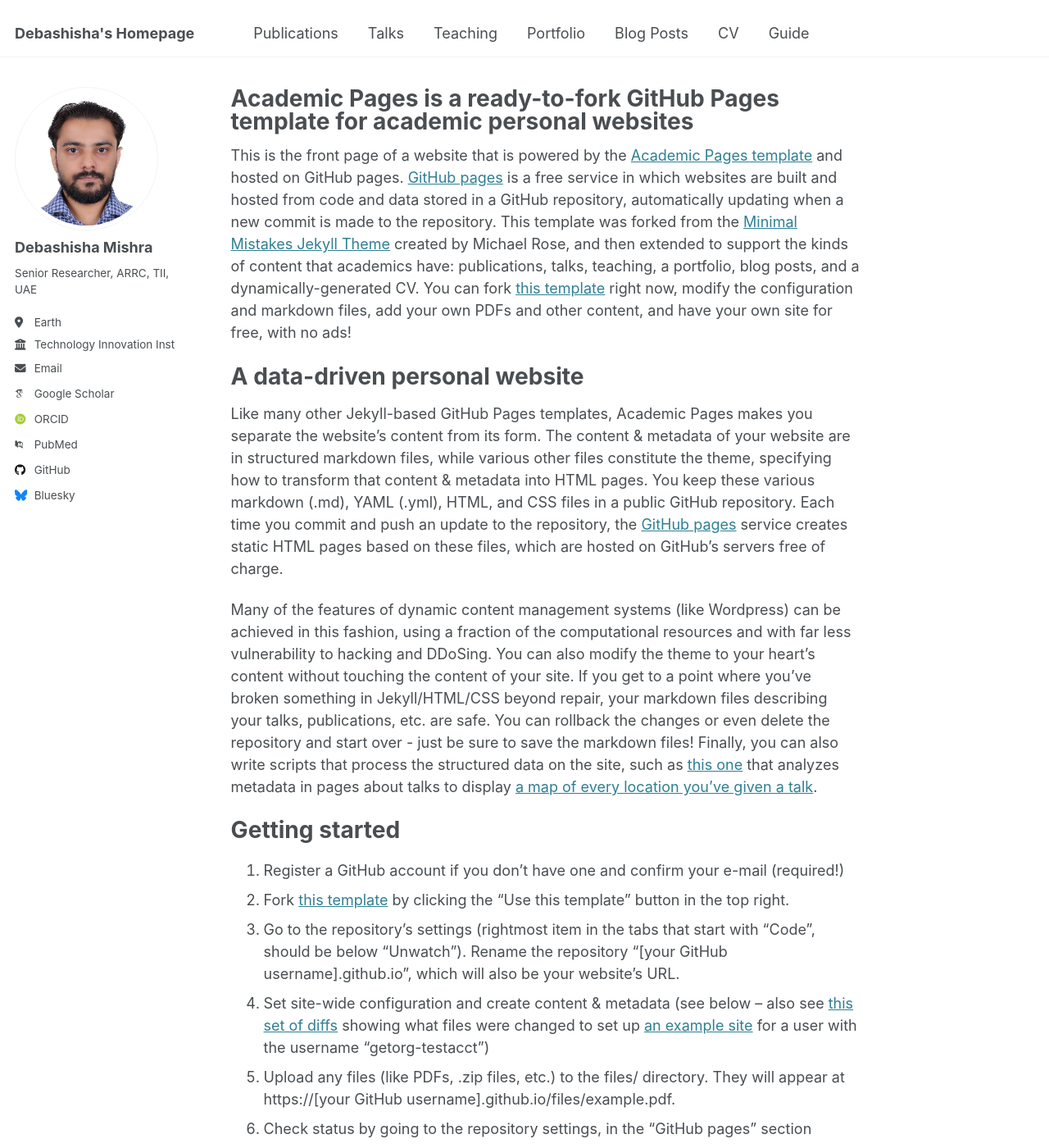
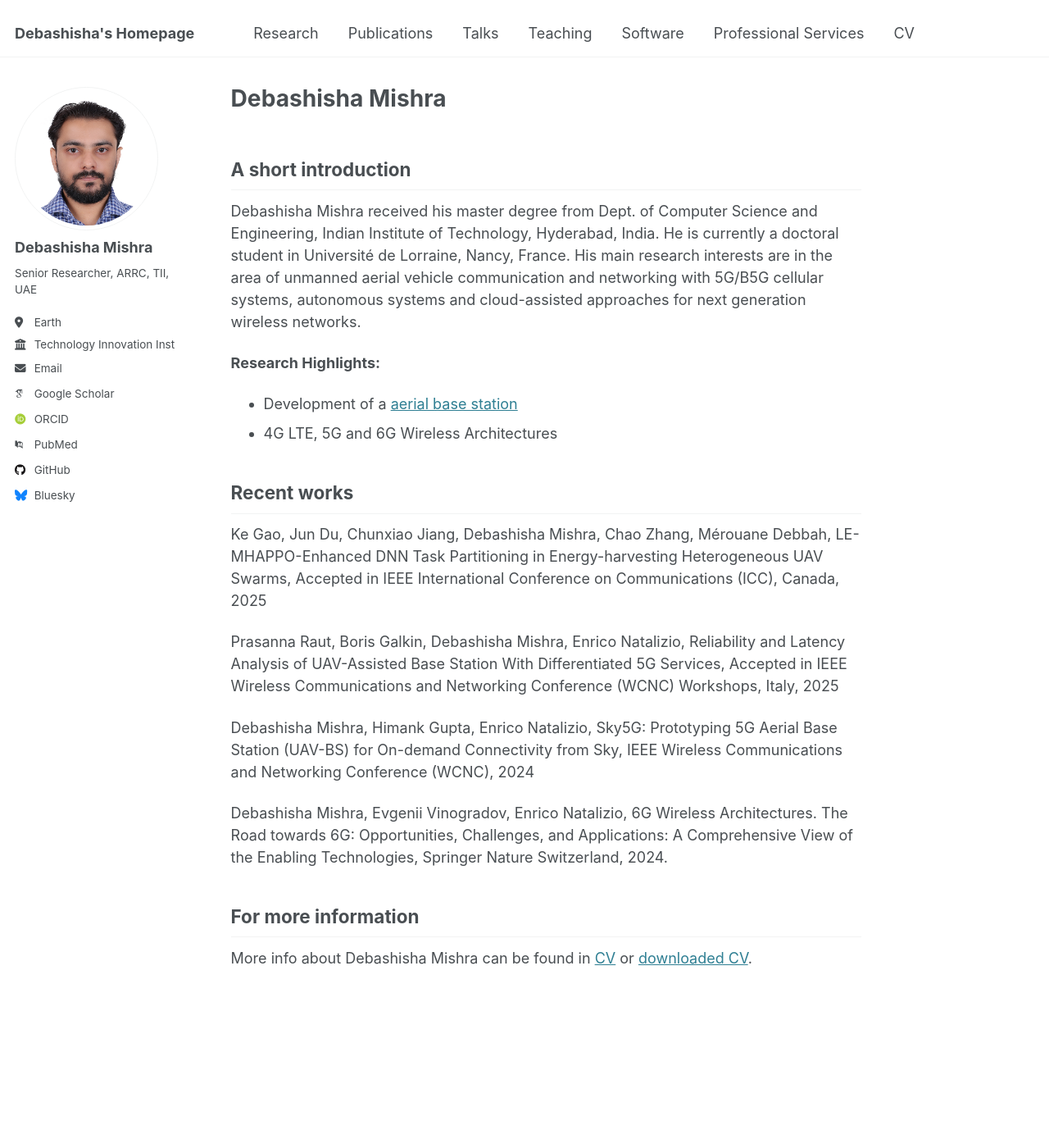
Before and after one commit to debashish216/debashish216.github.io, a Jekyll site: the page built from _pages/about.md, in a window 1280 px wide and 1400 px high. Shown: the whole window at 82% size. Built offline with Jekyll 4.4.1, drawn with Linux system fonts in a browser that asks for light colours; some web fonts are replaced; some of the changed text lies outside the part shown.

Commit message:
Initial commit

```diff
--- a/_pages/about.md
+++ b/_pages/about.md
@@ -1,49 +1,31 @@
 ---
 permalink: /
-title: "Academic Pages is a ready-to-fork GitHub Pages template for academic personal websites"
+title: "Debashisha Mishra"
 author_profile: true
 redirect_from:
   - /about/
   - /about.html
 ---
 
-This is the front page of a website that is powered by the [Academic Pages template](https://github.com/academicpages/academicpages.github.io) and hosted on GitHub pages. [GitHub pages](https://pages.github.com) is a free service in which websites are built and hosted from code and data stored in a GitHub repository, automatically updating when a new commit is made to the repository. This template was forked from the [Minimal Mistakes Jekyll Theme](https://mmistakes.github.io/minimal-mistakes/) created by Michael Rose, and then extended to support the kinds of content that academics have: publications, talks, teaching, a portfolio, blog posts, and a dynamically-generated CV. You can fork [this template](https://github.com/academicpages/academicpages.github.io) right now, modify the configuration and markdown files, add your own PDFs and other content, and have your own site for free, with no ads!
+<!-- This is Ze Jiang's personal homepage. Please also refer to my [homepage@UNSW](https://research.unsw.edu.au/people/dr-ze-jiang).  -->
 
-A data-driven personal website
-======
-Like many other Jekyll-based GitHub Pages templates, Academic Pages makes you separate the website's content from its form. The content & metadata of your website are in structured markdown files, while various other files constitute the theme, specifying how to transform that content & metadata into HTML pages. You keep these various markdown (.md), YAML (.yml), HTML, and CSS files in a public GitHub repository. Each time you commit and push an update to the repository, the [GitHub pages](https://pages.github.com/) service creates static HTML pages based on these files, which are hosted on GitHub's servers free of charge.
 
-Many of the features of dynamic content management systems (like Wordpress) can be achieved in this fashion, using a fraction of the computational resources and with far less vulnerability to hacking and DDoSing. You can also modify the theme to your heart's content without touching the content of your site. If you get to a point where you've broken something in Jekyll/HTML/CSS beyond repair, your markdown files describing your talks, publications, etc. are safe. You can rollback the changes or even delete the repository and start over - just be sure to save the markdown files! Finally, you can also write scripts that process the structured data on the site, such as [this one](https://github.com/academicpages/academicpages.github.io/blob/master/talkmap.ipynb) that analyzes metadata in pages about talks to display [a map of every location you've given a talk](https://academicpages.github.io/talkmap.html).
+## A short introduction
+Debashisha Mishra received his master degree from Dept. of Computer Science and Engineering, Indian Institute of Technology, Hyderabad, India. He is currently a doctoral student in Université de Lorraine, Nancy, France. His main research interests are in the area of unmanned aerial vehicle communication and networking with 5G/B5G cellular systems, autonomous systems and cloud-assisted approaches for next generation wireless networks.
 
-Getting started
-======
-1. Register a GitHub account if you don't have one and confirm your e-mail (required!)
-1. Fork [this template](https://github.com/academicpages/academicpages.github.io) by clicking the "Use this template" button in the top right.
-1. Go to the repository's settings (rightmost item in the tabs that start with "Code", should be below "Unwatch"). Rename the repository "[your GitHub username].github.io", which will also be your website's URL.
-1. Set site-wide configuration and create content & metadata (see below -- also see [this set of diffs](http://archive.is/3TPas) showing what files were changed to set up [an example site](https://getorg-testacct.github.io) for a user with the username "getorg-testacct")
-1. Upload any files (like PDFs, .zip files, etc.) to the files/ directory. They will appear at https://[your GitHub username].github.io/files/example.pdf.
-1. Check status by going to the repository settings, in the "GitHub pages" section
 
-Site-wide configuration
-------
-The main configuration file for the site is in the base directory in [_config.yml](https://github.com/academicpages/academicpages.github.io/blob/master/_config.yml), which defines the content in the sidebars and other site-wide features. You will need to replace the default variables with ones about yourself and your site's github repository. The configuration file for the top menu is in [_data/navigation.yml](https://github.com/academicpages/academicpages.github.io/blob/master/_data/navigation.yml). For example, if you don't have a portfolio or blog posts, you can remove those items from that navigation.yml file to remove them from the header.
+<b>Research Highlights:</b>
+* Development of a [aerial base station](https://ieeexplore.ieee.org/abstract/document/10570546)
+* 4G LTE, 5G and 6G Wireless Architectures
 
-Create content & metadata
-------
-For site content, there is one markdown file for each type of content, which are stored in directories like _publications, _talks, _posts, _teaching, or _pages. For example, each talk is a markdown file in the [_talks directory](https://github.com/academicpages/academicpages.github.io/tree/master/_talks). At the top of each markdown file is structured data in YAML about the talk, which the theme will parse to do lots of cool stuff. The same structured data about a talk is used to generate the list of talks on the [Talks page](https://academicpages.github.io/talks), each [individual page](https://academicpages.github.io/talks/2012-03-01-talk-1) for specific talks, the talks section for the [CV page](https://academicpages.github.io/cv), and the [map of places you've given a talk](https://academicpages.github.io/talkmap.html) (if you run this [python file](https://github.com/academicpages/academicpages.github.io/blob/master/talkmap.py) or [Jupyter notebook](https://github.com/academicpages/academicpages.github.io/blob/master/talkmap.ipynb), which creates the HTML for the map based on the contents of the _talks directory).
+## Recent works
+Ke Gao, Jun Du, Chunxiao Jiang, Debashisha Mishra, Chao Zhang, Mérouane Debbah, LE-MHAPPO-Enhanced DNN Task Partitioning in Energy-harvesting Heterogeneous UAV Swarms, Accepted in IEEE International Conference on Communications (ICC), Canada, 2025
 
-**Markdown generator**
+Prasanna Raut, Boris Galkin, Debashisha Mishra, Enrico Natalizio, Reliability and Latency Analysis of UAV-Assisted Base Station With Differentiated 5G Services, Accepted in IEEE Wireless Communications and Networking Conference (WCNC) Workshops, Italy, 2025
 
-The repository includes [a set of Jupyter notebooks](https://github.com/academicpages/academicpages.github.io/tree/master/markdown_generator
-) that converts a CSV containing structured data about talks or presentations into individual markdown files that will be properly formatted for the Academic Pages template. The sample CSVs in that directory are the ones I used to create my own personal website at stuartgeiger.com. My usual workflow is that I keep a spreadsheet of my publications and talks, then run the code in these notebooks to generate the markdown files, then commit and push them to the GitHub repository.
+Debashisha Mishra, Himank Gupta, Enrico Natalizio, Sky5G: Prototyping 5G Aerial Base Station (UAV-BS) for On-demand Connectivity from Sky, IEEE Wireless Communications and Networking Conference (WCNC), 2024
 
-How to edit your site's GitHub repository
-------
-Many people use a git client to create files on their local computer and then push them to GitHub's servers. If you are not familiar with git, you can directly edit these configuration and markdown files directly in the github.com interface. Navigate to a file (like [this one](https://github.com/academicpages/academicpages.github.io/blob/master/_talks/2012-03-01-talk-1.md) and click the pencil icon in the top right of the content preview (to the right of the "Raw | Blame | History" buttons). You can delete a file by clicking the trashcan icon to the right of the pencil icon. You can also create new files or upload files by navigating to a directory and clicking the "Create new file" or "Upload files" buttons.
+Debashisha Mishra, Evgenii Vinogradov, Enrico Natalizio, 6G Wireless Architectures. The Road towards 6G: Opportunities, Challenges, and Applications: A Comprehensive View of the Enabling Technologies,  Springer Nature Switzerland, 2024.
 
-Example: editing a markdown file for a talk
-![Editing a markdown file for a talk](/images/editing-talk.png)
-
-For more info
-------
-More info about configuring Academic Pages can be found in [the guide](https://academicpages.github.io/markdown/), the [growing wiki](https://github.com/academicpages/academicpages.github.io/wiki), and you can always [ask a question on GitHub](https://github.com/academicpages/academicpages.github.io/discussions). The [guides for the Minimal Mistakes theme](https://mmistakes.github.io/minimal-mistakes/docs/configuration/) (which this theme was forked from) might also be helpful.
+## For more information
+More info about Debashisha Mishra can be found in [CV](https://debashish216.github.io /cv/) or [downloaded CV](http://debashish216.github.io /files/CV_DMishra_Feb2025.pdf).
```
Also changed, not shown: _data/navigation.yml (+9 -6 lines).
